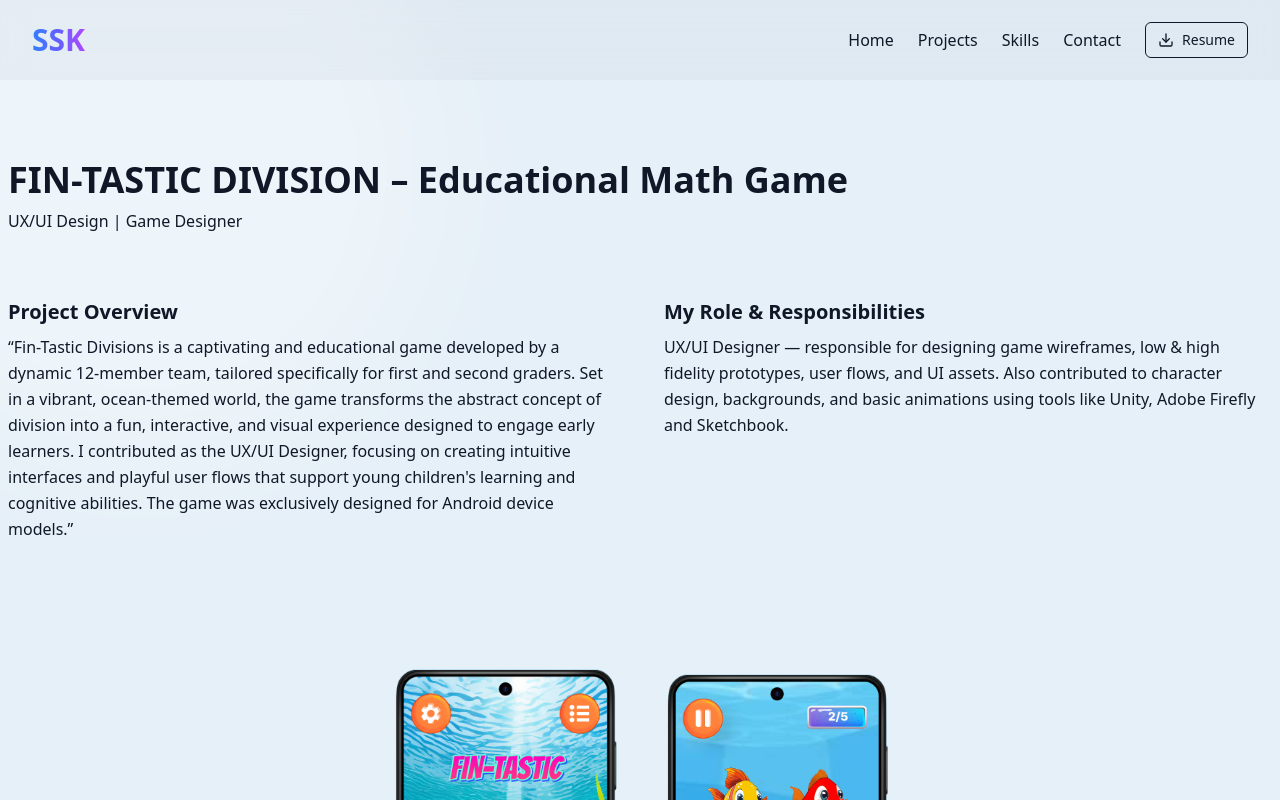
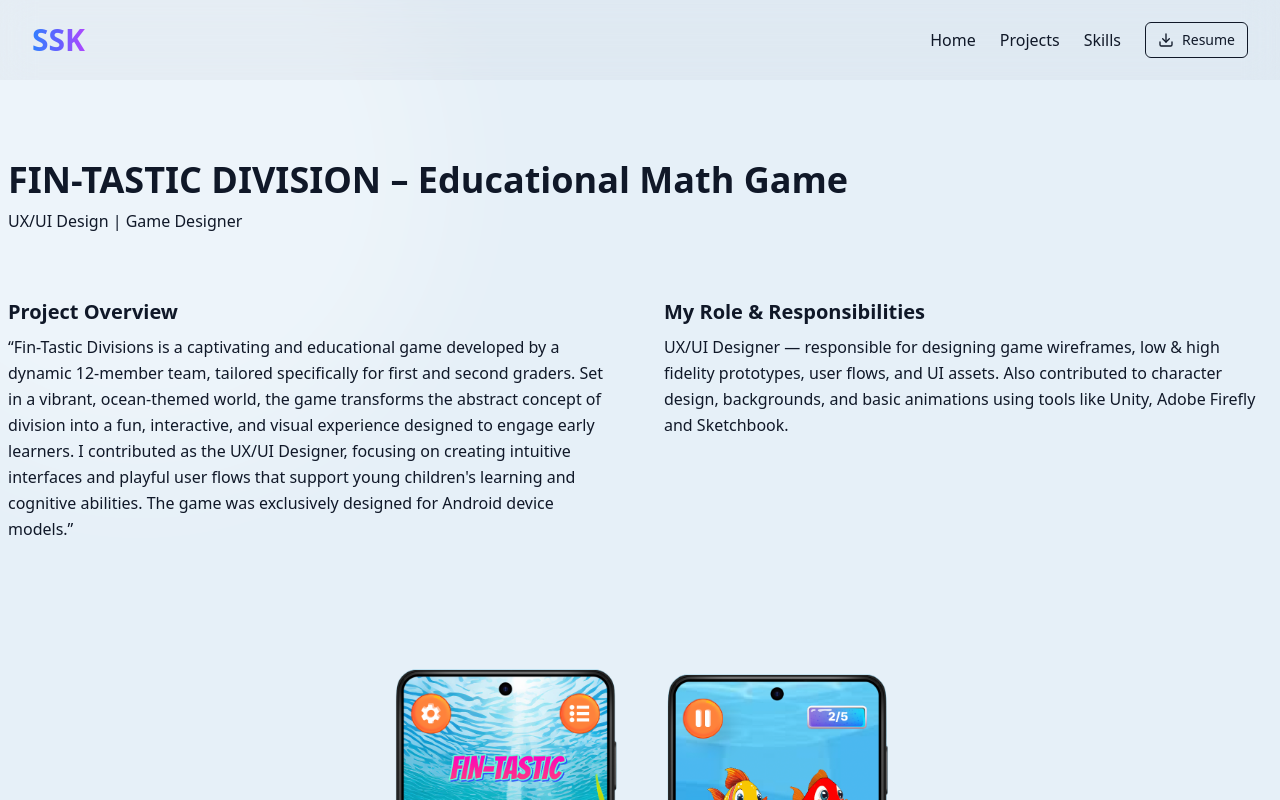
Before and after one commit to P-sskarthik/Portfolio-SSK, a React (Vite) app: page /project/1 in a window 1280 px wide. Shown: the top 800 px of the page. Built offline with nearby package versions, Linux system fonts and the light colour scheme.

Commit message:
removed contact form

```diff
--- a/src/App.jsx
+++ b/src/App.jsx
@@ -14,7 +14,7 @@ const App = () => {
 
   useEffect(() => {
     const handleScroll = () => {
-      const sections = ['home', 'projects', 'skills', 'contact'];
+      const sections = ['home', 'projects', 'skills'];
 
       for (const section of sections) {
         const element = document.getElementById(section);
--- a/src/components/Hero.jsx
+++ b/src/components/Hero.jsx
@@ -72,11 +72,11 @@ const Hero = () => {
             </Button>
           </motion.div>
 
-          <motion.div variants={{ hidden: { opacity: 0, y: 20 }, visible: { opacity: 1, y: 0 } }}>
+          {/* <motion.div variants={{ hidden: { opacity: 0, y: 20 }, visible: { opacity: 1, y: 0 } }}>
             <Button size="lg" variant="outline" asChild>
               <a href="#contact">Get In Touch</a>
             </Button>
-          </motion.div>
+          </motion.div> */}
         </motion.div>
 
         <motion.div
--- a/src/components/Navbar.jsx
+++ b/src/components/Navbar.jsx
@@ -69,7 +69,6 @@ const Navbar = ({ activeSection }) => {
     { id: 'home', label: 'Home' },
     { id: 'projects', label: 'Projects' },
     { id: 'skills', label: 'Skills' },
-    { id: 'contact', label: 'Contact' },
   ];
 
   return (
```
